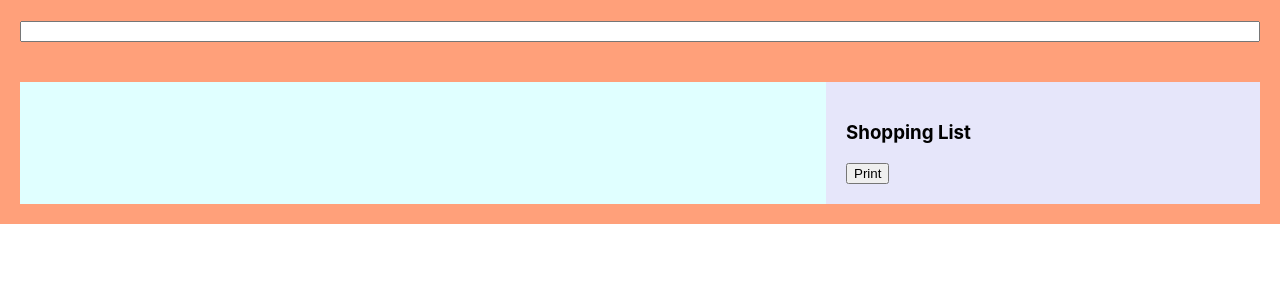
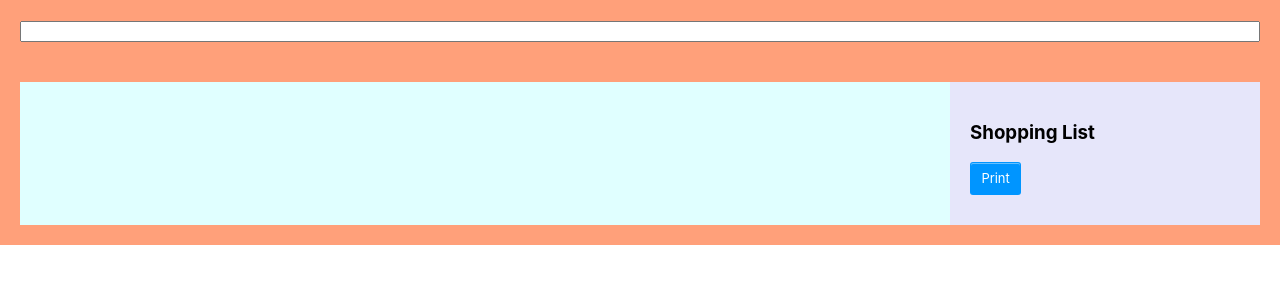
Before and after one commit to CarloBarone1897/neovici_test, a React (Create React App) app in the folder neovici_test/: page / in a window 1280 px wide. Shown: the top 300 px of the page. Built offline with nearby package versions, Linux system fonts and the light colour scheme.

Commit message:
Update on App
Prevented the file to crash if a non existing cocktail was typed

```diff
--- a/neovici_test/src/App.css
+++ b/neovici_test/src/App.css
@@ -5,6 +5,7 @@
     display: flex;
     flex-direction: column;
     background-color: lightblue;
+
 }
 
 .level-2{
@@ -17,7 +18,7 @@
 }
 
 .drinks{
-  width: 65%;
+  width: 75%;
   background-color: lightcyan;
   display: flex;
   flex-wrap: wrap;
@@ -28,7 +29,8 @@
 }
 
 .shopping-list {
-  width: 35%;
+  width: 25%;
+  position: static;
   background-color: lavender;
   padding: 20px;
 }
@@ -43,10 +45,56 @@ form,
   width: 100%;
 }
 
-img{
+img, h1, h2, p, ul{
   width: 100%
 }
 
 .card {
   width: 24%;
 }
+
+
+li {
+  font-size: 11px;
+}
+
+button {
+  background-color: #0095ff;
+  border: 1px solid transparent;
+  border-radius: 3px;
+  box-shadow: rgba(255, 255, 255, .4) 0 1px 0 0 inset;
+  box-sizing: border-box;
+  color: #fff;
+  cursor: pointer;
+  display: inline-block;
+  font-family: -apple-system,system-ui,"Segoe UI","Liberation Sans",sans-serif;
+  font-size: 13px;
+  font-weight: 400;
+  line-height: 1.15385;
+  margin: 0;
+  outline: none;
+  padding: 8px .8em;
+  position: relative;
+  text-align: center;
+  text-decoration: none;
+  user-select: none;
+  -webkit-user-select: none;
+  touch-action: manipulation;
+  vertical-align: baseline;
+  white-space: nowrap;
+  margin-bottom: 10px;
+}
+
+button:hover,
+button:focus {
+  background-color: #07c;
+}
+
+button:focus {
+  box-shadow: 0 0 0 4px rgba(0, 149, 255, .15);
+}
+
+button:active {
+  background-color: #0064bd;
+  box-shadow: none;
+}
--- a/neovici_test/src/App.js
+++ b/neovici_test/src/App.js
@@ -39,22 +39,25 @@ const App = () => {
   };
 
   return (
-    // livello 1 a colonne
     <div className="main-container">
       <div className="level-2 searching-bar">
-        <form onChange={changeHandler} >
+        {" "}
+        {/*The "level" reference is a reminder
+      to me about which div contains which*/}
+        <form onChange={changeHandler}>
           <input type="search" className="search-field"></input>
         </form>
       </div>
-      {/* livello 2 a righe */}
+      {/*level 2 - flex-orientation: rows!*/}
 
       <div className="level-2 drinks-and-list">
         <div className="drinks">
+          {/*Level 3, cocktails */}
           <DrinkList addToCart={addToCart} drinks={drinks} />
         </div>
 
         <div className="shopping-list">
-          {/* livello 3 larghezza 30% */}
+          {/*Level 3, narrow*/}
           <ShoppingList ingredients={ingredients} />
         </div>
       </div>
```
